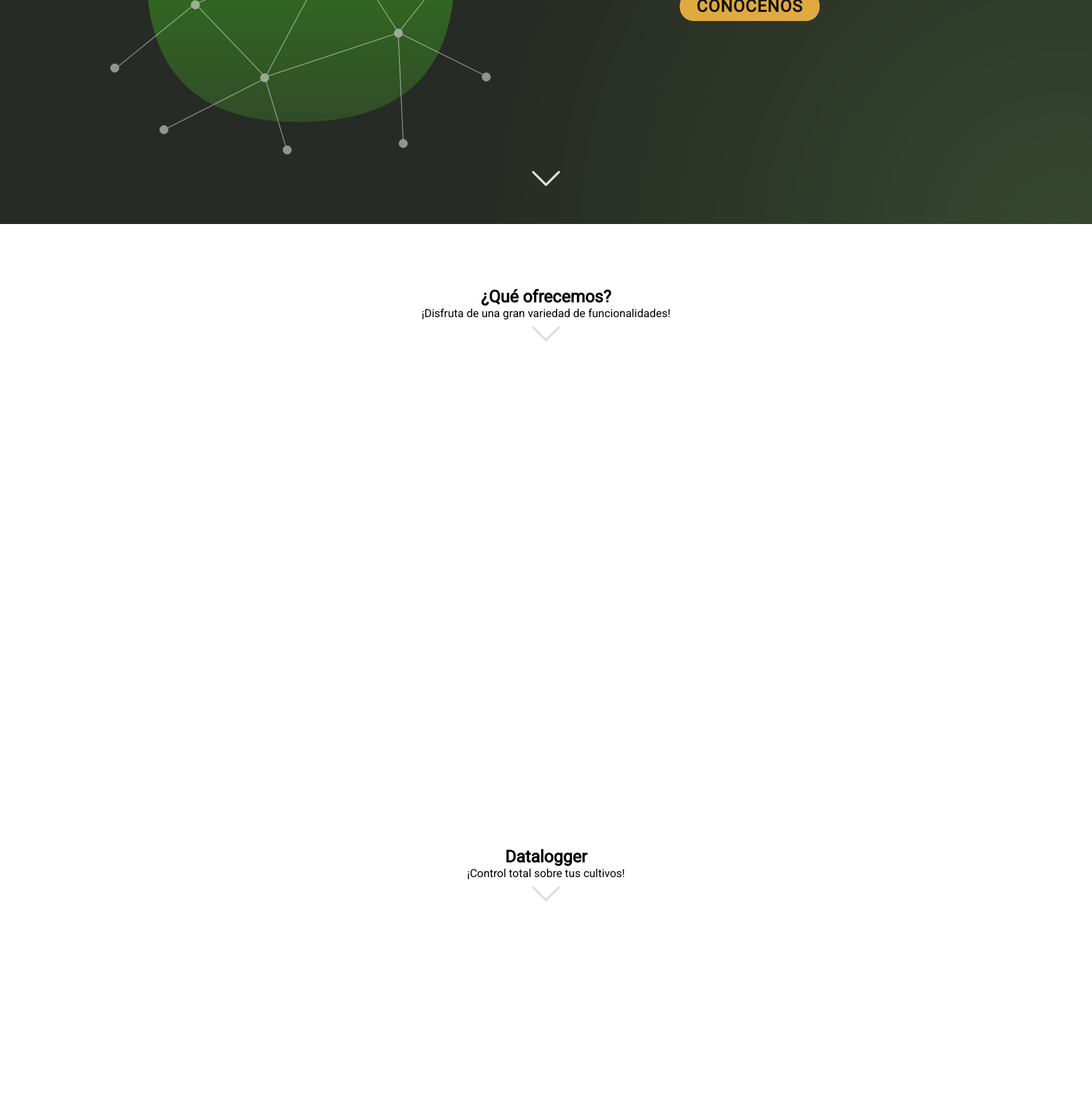
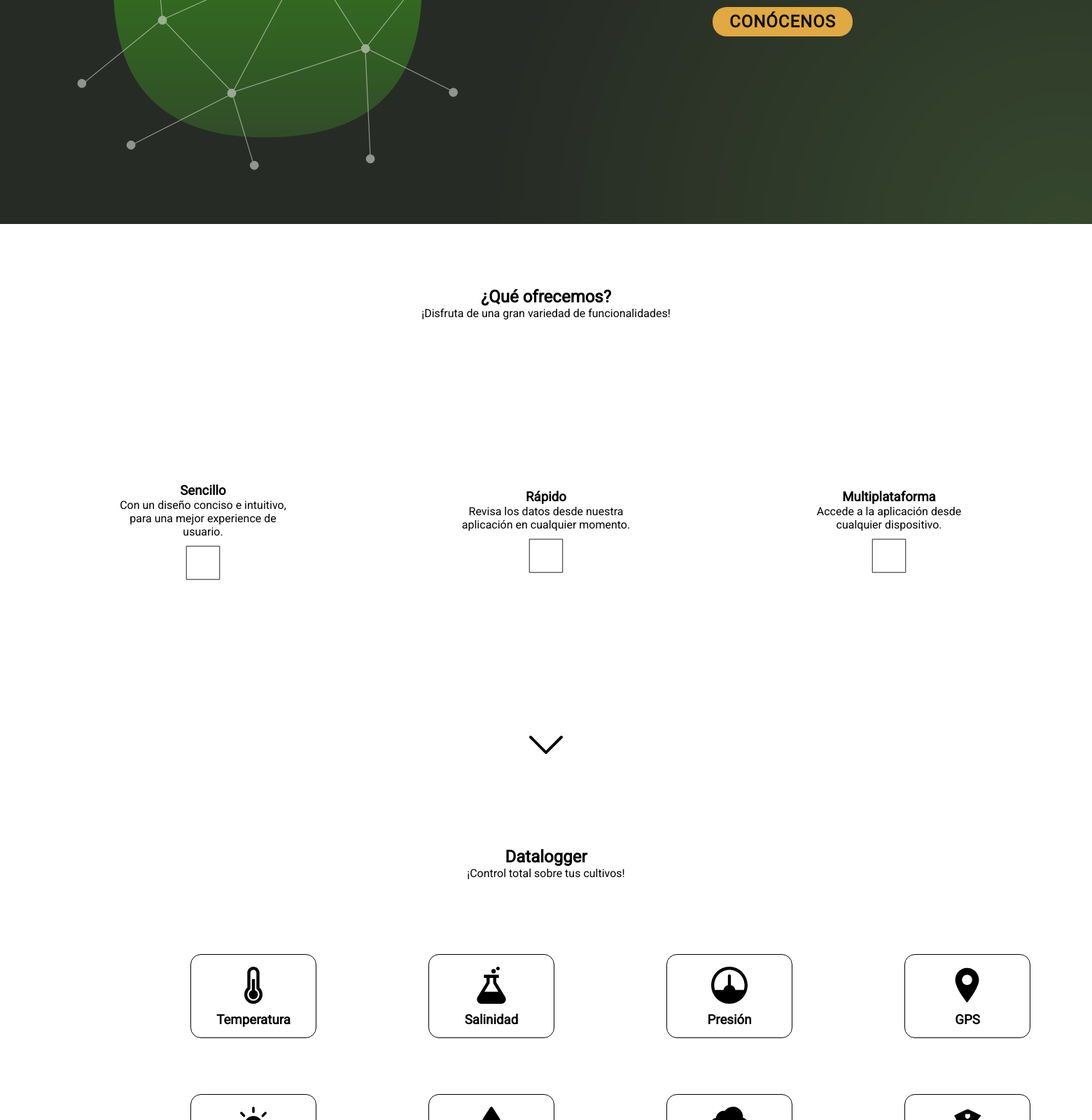
Before and after one commit to abidanBrito/PW-eHorta, a PHP site: page / in a window 1560 px wide. Shown: the part 480-2080 px from the top of the page at 70% size. Run offline with PHP 8.4, Linux system fonts and the light colour scheme.

Commit message:
Added smooth scroll and a couple sections

```diff
--- a/src/app/css/index.css
+++ b/src/app/css/index.css
@@ -20,9 +20,8 @@ section {
     background-size: cover;
     background-position: center;
     display: flex;
-    flex-direction: column;
     align-items: center;
-    justify-content: center;
+    justify-content: space-around;
     padding-top: 90px;
 }
 
@@ -31,10 +30,6 @@ section {
 }
 
 #showcase div {
-    display: flex;
-}
-
-#showcase div div {
     width: 700px;
     display: flex;
     flex-direction: column;
@@ -61,8 +56,28 @@ section {
     font-size: 24px;
 }
 
-#scroll-down img {
-    width: 2.5rem;
+
+#scroll-down02 {
+    position: absolute;
+    top: 190vh;
+}
+
+#scroll-down03 {
+    position: absolute;
+    top: 290vh;
+}
+
+#scroll-down04 {
+    position: absolute;
+    top: 380vh;
+    transform: rotate(180deg);
+}
+
+#scroll-down01 img,
+#scroll-down02 img,
+#scroll-down03 img,
+#scroll-down04 img {
+    width: 3rem;
 }
 
 #services {
@@ -70,6 +85,54 @@ section {
     flex-direction: column;
     align-items: center;
     padding-top: 90px;
+}
+
+#services-content {
+    height: 100%;
+    width: 100%;
+    display: flex;
+    justify-content: space-around;
+    align-items: center;
+}
+
+#services-content article {
+    width: 250px;
+    text-align: center;
+}
+
+#services-content article img {
+    height: 70px;
+}
+
+.magnitudes {
+    height: 80%;
+    width: 80%;
+    display: flex;
+    justify-content: space-around;
+    align-items: center;
+}
+
+.magnitudes div {
+    flex-direction: column;
+    justify-content: space-around;
+}
+
+.boxes {
+    width: 180px;
+    height: 120px;
+    border: 1px solid black;
+    border-radius: 15px;
+    padding: 10px;
+    margin: 80px;
+    display: flex;
+    flex-direction: column;
+    justify-content: center;
+    align-items: center;
+}
+
+.boxes img {
+    max-height: 60%;
+    padding: 3px;
 }
 
 #datalogger {
@@ -99,9 +162,14 @@ section {
 
     #showcase {
         flex-direction: column-reverse;
+        justify-content: flex-end;
         background-image: none;
         background-color: #272b25;
         padding-top: 80px;
+    }
+
+    #showcase div {
+        padding: 35px;
     }
 
     #showcase h1 {
@@ -124,4 +192,19 @@ section {
     .hide {
         display: none;
     }
+
+    #scroll-down01 img,
+    #scroll-down02 img,
+    #scroll-down03 img,
+    #scroll-down04 img {
+        width: 2rem;
+    }
+
+    #scroll-down04 {
+        top: 379vh;
+    }
+
+    #services-content {
+        flex-direction: column;
+    }
 }
--- a/src/app/js/map_contact.js
+++ b/src/app/js/map_contact.js
@@ -39,7 +39,7 @@ function initMap() {
 
     // Info window  on click
     marker.addListener('click', function () {
-        openInfoWindow("<h3>UPV - Escuela Politécnica Superior de Gandia</h3> C/ Paranimf, 1, Edificio F <br> 46730 Grau de Gandia, Valencia, España", marker);
+        openInfoWindow("<h4>UPV - Escuela Politécnica Superior de Gandia</h4> C/ Paranimf, 1, Edificio F <br> 46730 Grau de Gandia, Valencia, España", marker);
     });
 }
 
--- a/src/index.html
+++ b/src/index.html
@@ -65,28 +65,42 @@
 
         <!-- Welcome section -->
         <section id="showcase" role="banner">
+            <img src="app/img/plant_image.png" alt="Plant image">
             <div>
-                <img src="app/img/plant_image.png" alt="Plant image">
-                <div>
-                    <h1>e-Horta</h1>
-                    <p>¡La agricultura del futuro ha llegado!</p>
-                    <div id="cta-button">
-                        <a class="button" href="#services">Conócenos</a>
-                    </div>
+                <h1>e-Horta</h1>
+                <p>¡La agricultura del futuro ha llegado!</p>
+                <div id="cta-button">
+                    <a class="button" href="#services">Conócenos</a>
                 </div>
             </div>
+        </section>
 
-            <div id="scroll-down">
-                <a class="white-filter" href="#services">
-                    <img src="app/img/down-arrow.svg" alt="Scroll down">
-                </a>
-            </div>
-        </section>
 
         <main id="services">
             <h2>¿Qué ofrecemos?</h2>
             <p class="hide">¡Disfruta de una gran variedad de funcionalidades!</p>
-            <a id="scroll-down" class="white-filter" href="#services">
+
+            <div id="services-content">
+                <article>
+                    <h3>Sencillo</h3>
+                    <p>Con un diseño conciso e intuitivo, para
+                        una mejor experience de usuario.</p>
+                    <img src="app/img/blank_square.svg" alt="Blank image">
+                </article>
+                <article>
+                    <h3>Rápido</h3>
+                    <p>Revisa los datos desde nuestra aplicación en cualquier momento.</p>
+                    <img src="app/img/blank_square.svg" alt="Blank image">
+                </article>
+                <article>
+                    <h3>Multiplataforma</h3>
+                    <p>Accede a la aplicación desde
+                        cualquier dispositivo.</p>
+                    <img src="app/img/blank_square.svg" alt="Blank image">
+                </article>
+            </div>
+
+            <a id="scroll-down02" class="hide" href="#datalogger">
                 <img src="app/img/down-arrow.svg" alt="Scroll down">
             </a>
         </main>
@@ -94,7 +108,54 @@
         <section id="datalogger">
             <h2>Datalogger</h2>
             <p class="hide">¡Control total sobre tus cultivos!</p>
-            <a id="scroll-down" class="white-filter" href="#services">
+
+            <div class="magnitudes">
+                <div>
+                    <div class="boxes">
+                        <img src="app/img/datalogger/temperature.svg" alt="">
+                        <h3>Temperatura</h3>
+                    </div>
+                    <div class="boxes">
+                        <img src="app/img/datalogger/luminosity.svg" alt="">
+                        <h3>Luminosidad</h3>
+                    </div>
+                </div>
+
+                <div>
+                    <div class="boxes">
+                        <img src="app/img/datalogger/salinity.svg" alt="">
+                        <h3>Salinidad</h3>
+                    </div>
+                    <div class="boxes">
+                        <img src="app/img/datalogger/humidity.svg" alt="">
+                        <h3>Humedad</h3>
+                    </div>
+                </div>
+
+                <div class="hide">
+                    <div class="boxes">
+                        <img src="app/img/datalogger/barometric_pressure.svg" alt="">
+                        <h3>Presión</h3>
+                    </div>
+                    <div class="boxes">
+                        <img src="app/img/datalogger/rainfall.svg" alt="">
+                        <h3>Precipitaciones</h3>
+                    </div>
+                </div>
+
+                <div class="hide">
+                    <div class="boxes">
+                        <img src="app/img/datalogger/gps.svg" alt="">
+                        <h3>GPS</h3>
+                    </div>
+                    <div class="boxes">
+                        <img src="app/img/datalogger/antitheft.svg" alt="">
+                        <h3>Antirrobo</h3>
+                    </div>
+                </div>
+            </div>
+
+            <a id="scroll-down03" class="hide" href="#reviews">
                 <img src="app/img/down-arrow.svg" alt="Scroll down">
             </a>
         </section>
@@ -102,8 +163,8 @@
         <section id="reviews">
             <h2>Reseñas</h2>
             <p class="hide">¡Descubre la opinión de nuestros usuarios!</p>
-            <a id="scroll-up" class="white-filter" href="#showcase">
-                <img src="app/img/down-arrow.svg" alt="Scroll up">
+            <a id="scroll-down04" class="hide" href="#showcase">
+                <img src="app/img/down-arrow.svg" alt="Scroll down">
             </a>
         </section>
 
```
Also changed, not shown: src/app/img/blank_square.svg (added).
